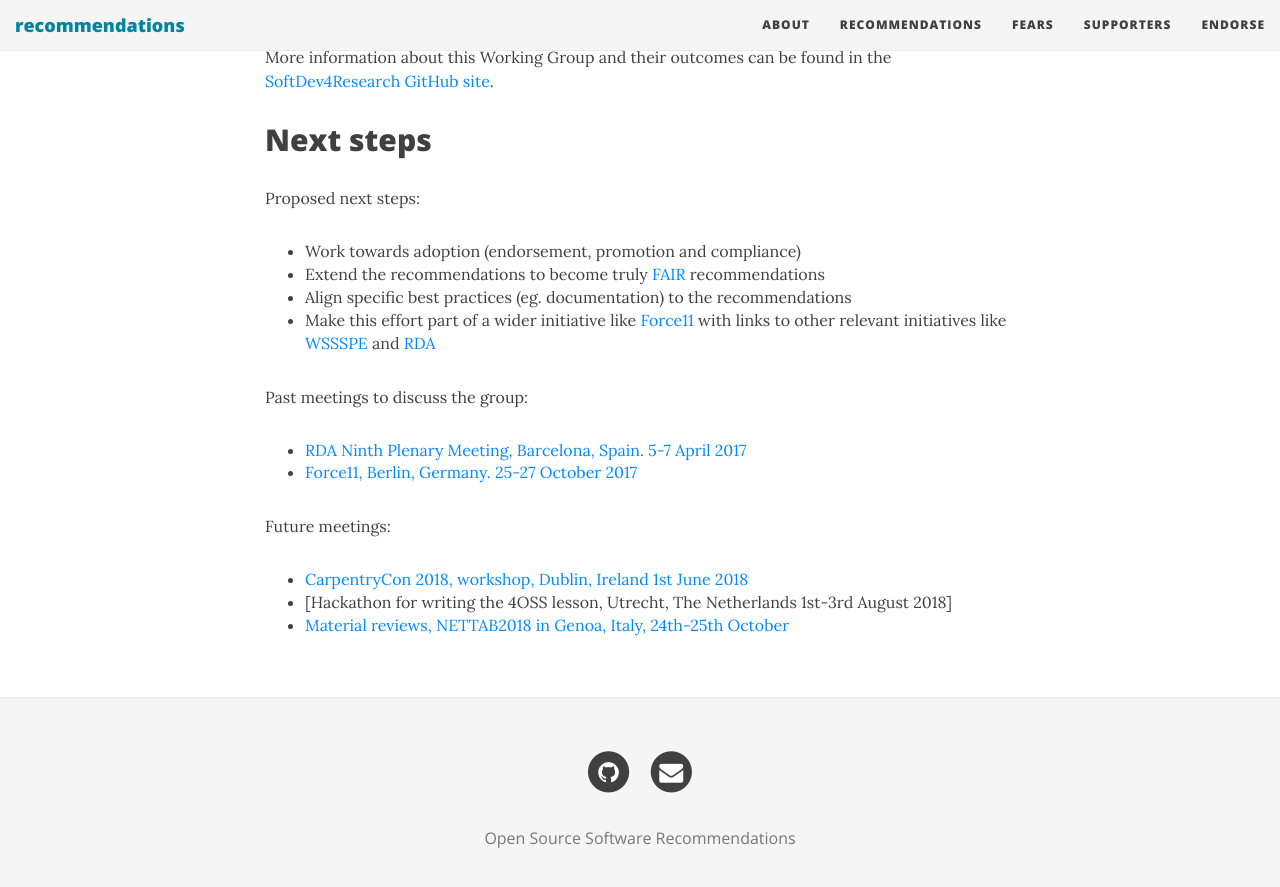
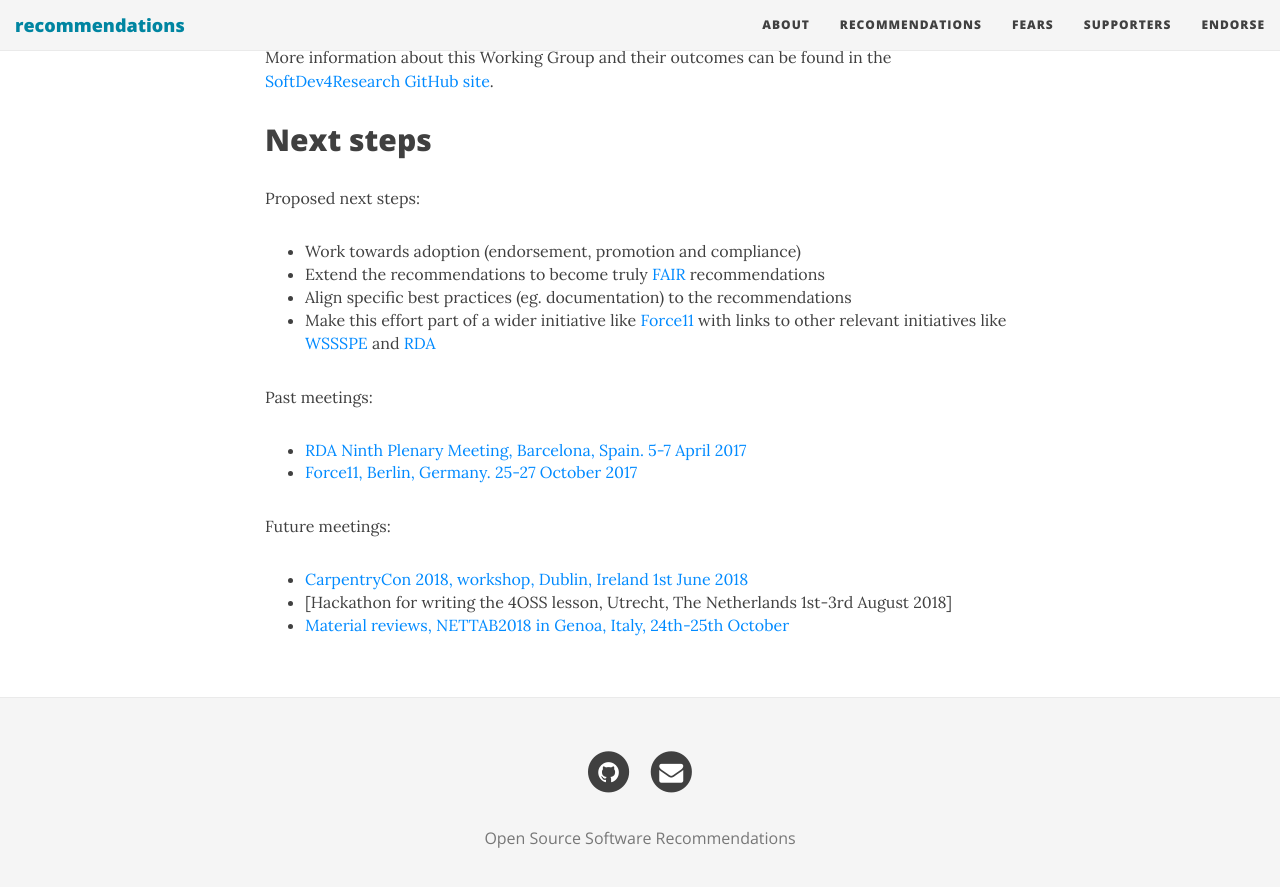
Before and after one commit to SoftDev4Research/recommendations, a Jekyll site: the page built from about.md, in a window 1280 px wide and 900 px high, scrolled down 1189 px. Shown: the top 887 px of the window. Built offline with Jekyll 4.4.1, drawn with Linux system fonts in a browser that asks for light colours; nearby versions of some CDN libraries.

Commit message:
minor rewording

```diff
--- a/about.md
+++ b/about.md
@@ -30,7 +30,7 @@ Proposed next steps:
  - Align specific best practices (eg. documentation) to the recommendations
  - Make this effort part of a wider initiative like [Force11](https://www.force11.org/) with links to other relevant initiatives like [WSSSPE](http://wssspe.researchcomputing.org.uk/) and [RDA](https://www.rd-alliance.org/)
 
-Past meetings to discuss the group:
+Past meetings:
  - [RDA Ninth Plenary Meeting, Barcelona, Spain. 5-7 April 2017](https://www.rd-alliance.org/plenaries/rda-ninth-plenary-meeting-barcelona)
  - [Force11, Berlin, Germany. 25-27 October 2017](https://www.force11.org/meetings/force2017)
 
```
